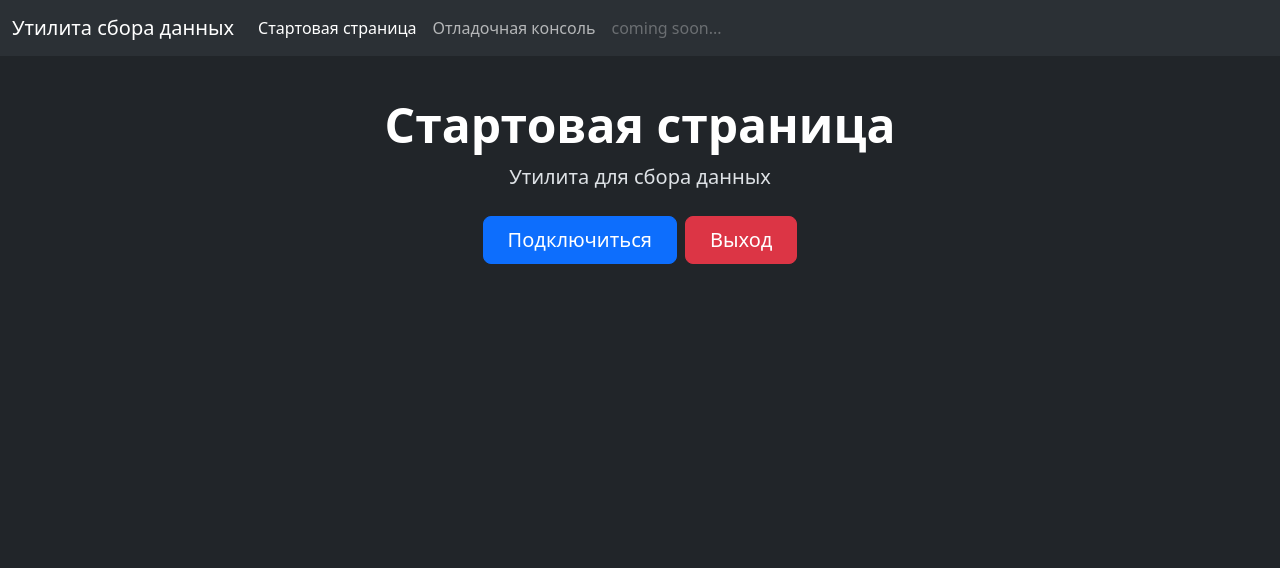
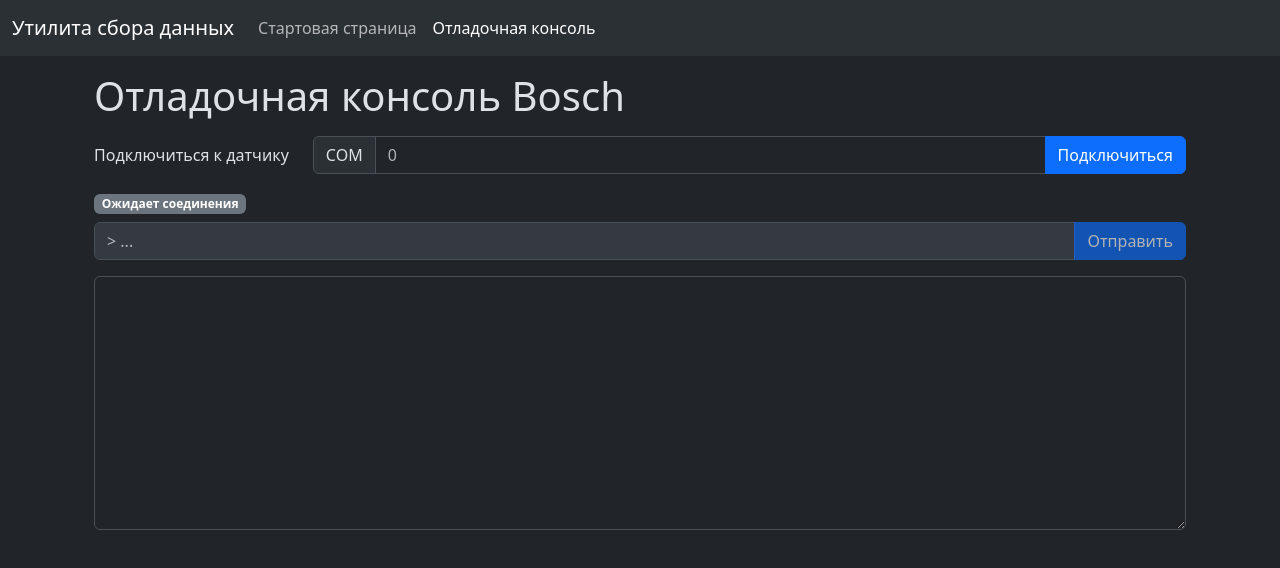
Before and after one commit to enselerizer/data-capturing-utility, an Angular app: page /bosch-debug-console-page in a window 1280 px wide. Before the commit this address led to /start-page. Shown: the top 568 px of the page. Built offline with nearby package versions, Linux system fonts and the light colour scheme.

Commit message:
Add basic debug console page for Bosch and other COM-port sensors

```diff
--- a/angular.json
+++ b/angular.json
@@ -95,5 +95,8 @@
         }
       }
     }
+  },
+  "cli": {
+    "analytics": false
   }
 }
--- a/src/app/app.component.html
+++ b/src/app/app.component.html
@@ -1,33 +1,28 @@
-<!-- <h1>Hello world!</h1>
-<h1>Angular Router App</h1>
-<nav>
-  <ul>
-    <li><a routerLink="/first-component" routerLinkActive="active" ariaCurrentWhenActive="page">First Component</a></li>
-    <li><a routerLink="/second-component" routerLinkActive="active" ariaCurrentWhenActive="page">Second Component</a></li>
-  </ul>
-</nav>
-<router-outlet /> -->
-<main class="container" >
-  <nav class="navbar navbar-expand-lg fixed-top bg-body-tertiary">
+<nav class="navbar navbar-expand-lg sticky-top bg-body-tertiary">
   <div class="container-fluid">
-      <a class="navbar-brand" href="#">Утилита сбора данных</a>
+    <a class="navbar-brand" href="#">
+      Утилита сбора данных</a>
     <div class="collapse navbar-collapse" id="navbarNav">
       <ul class="navbar-nav">
         <li class="nav-item">
-            <a class="nav-link" routerLink="/start-page" routerLinkActive="active" ariaCurrentWhenActive="page" aria-current="page" href="#">Стартовая страница</a>
+          <a class="nav-link" routerLink="/start-page" routerLinkActive="active" ariaCurrentWhenActive="page"
+            aria-current="page" href="#">Стартовая страница</a>
         </li>
         <li class="nav-item">
-            <a class="nav-link" routerLink="/main-page" routerLinkActive="active" ariaCurrentWhenActive="page" href="#">Отладочная консоль</a>
+          <a class="nav-link" routerLink="/bosch-debug-console-page" routerLinkActive="active"
+            ariaCurrentWhenActive="page" href="#">Отладочная консоль</a>
         </li>
-          <li class="nav-item">
+        <!-- <li class="nav-item">
           <a class="nav-link disabled" aria-disabled="true">coming soon...</a>
-          </li>
+        </li> -->
       </ul>
     </div>
   </div>
 
 </nav>
 
+<main class="container">
+
   <router-outlet></router-outlet>
 
 </main>
--- a/src/app/app.routes.ts
+++ b/src/app/app.routes.ts
@@ -1,3 +1,4 @@
+import { BoschDebugConsolePageComponent } from './bosch-debug-console-page/bosch-debug-console-page.component';
 import { MainPageComponent } from './main-page/main-page.component';
 import { StartPageComponent } from './start-page/start-page.component';
 import { Routes } from '@angular/router';
@@ -5,6 +6,7 @@
 export const routes: Routes = [
   { path: 'start-page', component: StartPageComponent },
   { path: 'main-page', component: MainPageComponent },
+  { path:'bosch-debug-console-page', component: BoschDebugConsolePageComponent },
   { path: '', redirectTo: '/start-page', pathMatch: 'full'},
   { path: '**', redirectTo: '/start-page'}
 ];
--- /dev/null
+++ b/src/app/bosch-debug-console-page/bosch-debug-console-page.component.html
@@ -0,0 +1,27 @@
+<div class="container pt-3">
+  <h1>Отладочная консоль Bosch</h1>
+  <form class="mt-3 mb-3">
+    <div class="mb-3 row">
+      <label class="form-label col-auto col-form-label">Подключиться к датчику</label>
+      <div class="input-group col">
+        <span class="input-group-text" id="basic-addon1">COM</span>
+        <input type="text" class="form-control" placeholder="0" />
+        <button type="button" class="btn btn-primary">Подключиться</button>
+      </div>
+    </div>
+  </form>
+  <div class="badge text-bg-secondary">
+    Ожидает соединения
+  </div>
+  <form class="mt-2">
+    <div class="mb-3">
+      <div class="input-group">
+        <input disabled type="text" class="form-control" placeholder="> ..." />
+        <button disabled type="button" class="btn btn-primary">Отправить</button>
+      </div>
+    </div>
+    <div class="mb-3">
+      <textarea readonly class="form-control" id="consoleResponceArea" rows="10"></textarea>
+    </div>
+  </form>
+</div>
```
Also changed, not shown: src/app/bosch-debug-console-page/bosch-debug-console-page.component.ts (added, +11 -0 lines), src/app/bosch-debug-console-page/bosch-debug-console-page.component.css (added), 2 other files (tests, documents, lock files or other folders). Lines whose indentation alone changed are shown as unchanged.
